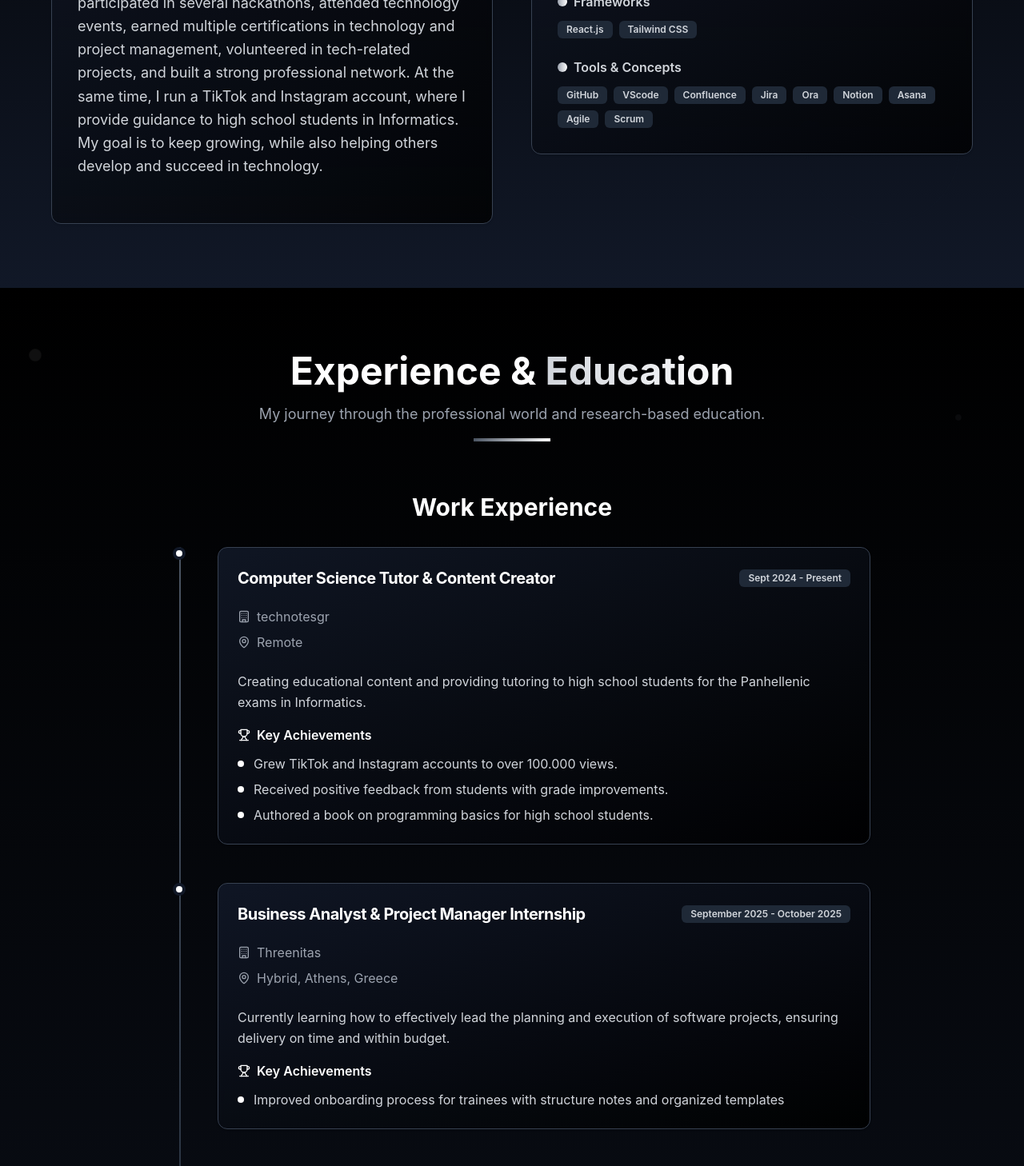
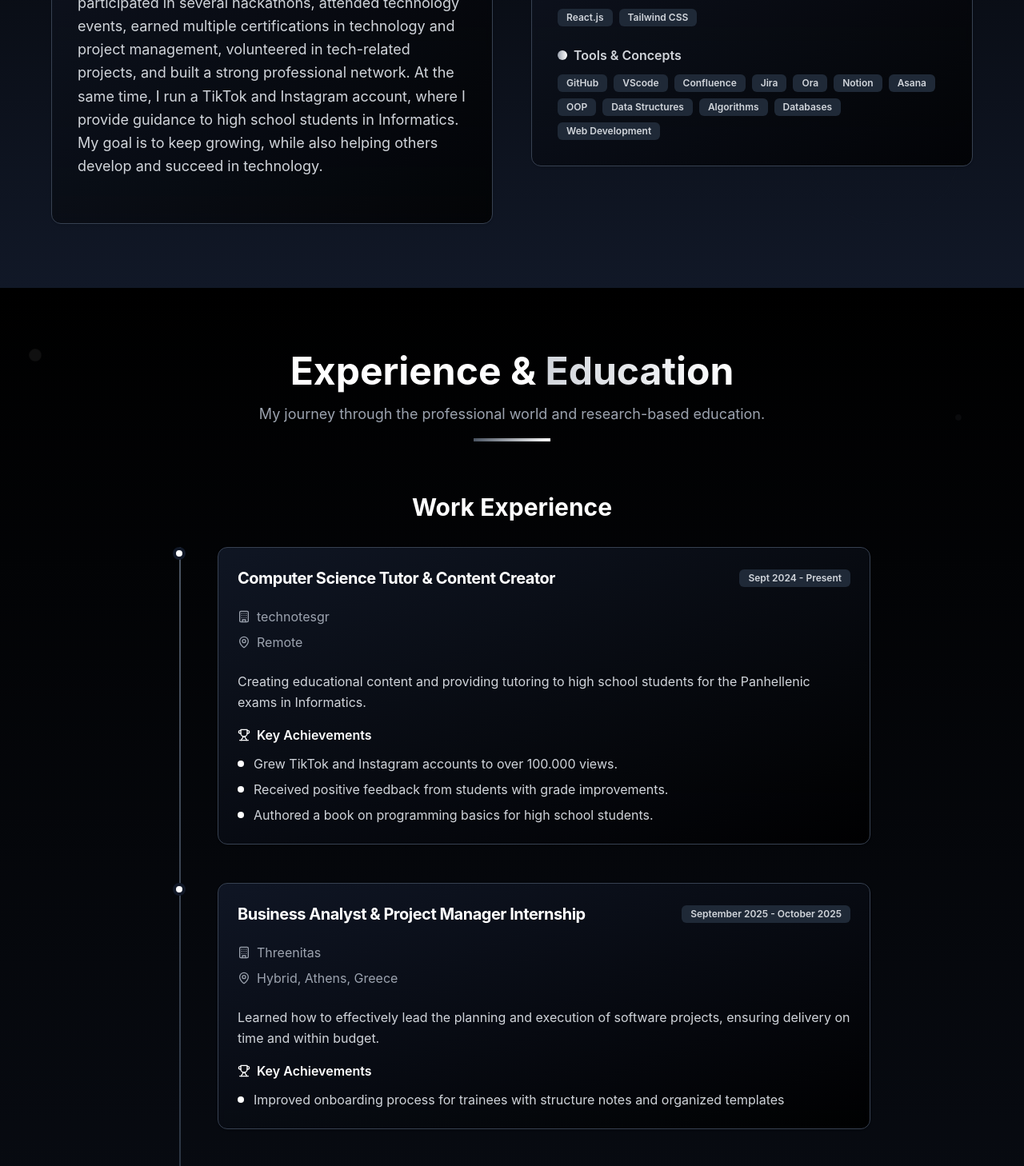
Before and after one commit to feirw/porttt, a React (Create React App) app in the folder frontend/: page / in a window 1280 px wide. Shown: the part 1280-2738 px from the top of the page at 80% size. Built offline with nearby package versions, Linux system fonts and the light colour scheme.

Commit message:
addprojectathensgo

```diff
--- a/frontend/src/components/data/mock.js
+++ b/frontend/src/components/data/mock.js
@@ -3,7 +3,7 @@ export const portfolioData = {
   personal: {
     name: "Eleni Zafeiri",
     title: "Computer Science Student",
-    tagline: "Enthousiast about Technology,Constant Learning and Organization",
+    tagline: "Enthousiast about Technology and AI",
     bio: "I am a second-year student in the Department of Informatics and Telecommunications with a current GPA of 8.53/10. I graduated with honors from my high school (Grade: 19.7/20 & Panhellenic exams: 19.000/20.000). After living in a small village without any experience in technology and in just one year at university, I have participated in several hackathons, attended technology events, earned multiple certifications in technology and project management, volunteered in tech-related projects, and built a strong professional network. At the same time, I run a TikTok and Instagram account, where I provide guidance to high school students in Informatics. My goal is to keep growing, while also helping others develop and succeed in technology.",
     email: "elenzaff@icloud.com",
     location: "Athens, Greece",
@@ -18,12 +18,12 @@ export const portfolioData = {
   skills: {
     languages: ["C", "C#", "C++", "HTML", "CSS", "JS"],
     frameworks: ["React.js"," Tailwind CSS"],
-    concepts: ["Agile", "Scrum"],
+    concepts: ["OOP", "Data Structures", "Algorithms", "Databases", "Web Development"],
     tools: ["GitHub", "VScode","Confluence", "Jira", "Ora", "Notion", "Asana"],
   },
 
   softskills: {
-    corporate: ["Teamwork", "Communication", "Adaptability"]
+    corporate: ["Teamwork", "Communication", "Adaptability","Problem-Solving","Time Management"],
   },
 
   projects: [
@@ -35,6 +35,7 @@ export const portfolioData = {
       technologies: ["HTML", "Tailwind CSS", "JavaScript", "Python", "React.js"],
       features: [
         "Interactive Quizzes",
+        "Online Courses",
         "Flashcards Mode",
         "Past Exam Papers",
         "Gamified Learning",
@@ -60,6 +61,24 @@ export const portfolioData = {
       demo_url: "#",
       status: "completed",
     },
+
+    {
+    id: 3,
+    title: "AthensGo: AI-Powered Personalized & Accessible City Tours",
+    description:
+        "Full stack mobile application - Developed during the City of Athens Hackathon, AthensGo uses advanced AI (Reinforcement Learning) to instantly create optimized, multi-day routes based on user interests, dietary needs (allergies), and **100% mobility accessibility**. Our goal is inclusive, stress-free travel. I pitched the idea, managed the project, and implemented core logic.",
+    technologies: ["React Native", "Tailwind CSS", "JavaScript", "Python (AI Backend)", "OpenStreetMaps API"],
+    features: [
+        "AI Route Optimization (DQN Logic)",
+        "100% Accessibility Filter & Data Crowdsourcing",
+        "Local Guide/Agency Booking Platform",
+        "Gamification & Reward System"
+    ],
+    github_url: "https://github.com/Apps4Athens-Hackathon-2-0/39_AthensGo",
+    demo_url: "#",
+    status: "completed"
+  },
+
   ],
 
   experience: [
@@ -84,7 +103,7 @@ export const portfolioData = {
       duration: "September 2025 - October 2025",
       location: "Hybrid, Athens, Greece",
       description:
-        "Currently learning how to effectively lead the planning and execution of software projects, ensuring delivery on time and within budget.",
+        "Learned how to effectively lead the planning and execution of software projects, ensuring delivery on time and within budget.",
       achievements: [
         "Improved onboarding process for trainees with structure notes and organized templates",
       ],
@@ -110,7 +129,7 @@ export const portfolioData = {
     gpa: "8.53/10",
     relevant_courses1: [
       "Programming Fundamentals",
-      "Project Management",
+      "Artificial Intelligence",
       "Data Structures and Algorithms",
       "Web Development",
       "Databases",
@@ -124,10 +143,11 @@ export const portfolioData = {
       "Technology",
     ],
     achievements1: [
-      "1st Place at 2nd Blue and Circular Economy Hackathon by Odyssea.",
+      "1st Place at 2nd Blue and Circular Economy Hackathon by Odyssea.(Hook & Grab project).",
       "Awarded by AUEB's competition ERMIS in Micro & Macro Economics.",
       "Semi Finalist at Business Hackathon Ennovation 2025 (AI-driven maritime consulting).",
       "Participated in Greece-Turkey Hackathon 2025 (step tracker app).",
+      "Participated in AI hackathon by Crowdpolicy (AthensGo app).",
     ],
     achievements2: [
       "Awarded by Eurobank for being in the top 1% of students in panhellenic exams (19.000/20.000).",
@@ -136,15 +156,6 @@ export const portfolioData = {
   },
 
   certificates: [
-    {
-      id: 2,
-      title: "McKinsey Forward Program",
-      issuer: "McKinsey & Company",
-      date: "10/2025-12/2025",
-      description: "Selected for McKinsey's prestigious Forward Program and I am currently studying for it",
-      link: "https://forward.mckinsey.com/",
-      certificatePdf: "/certificates/cur.pdf",
-    },
     {
       id: 3,
       title: "Project Management & AI Integrations",
```
